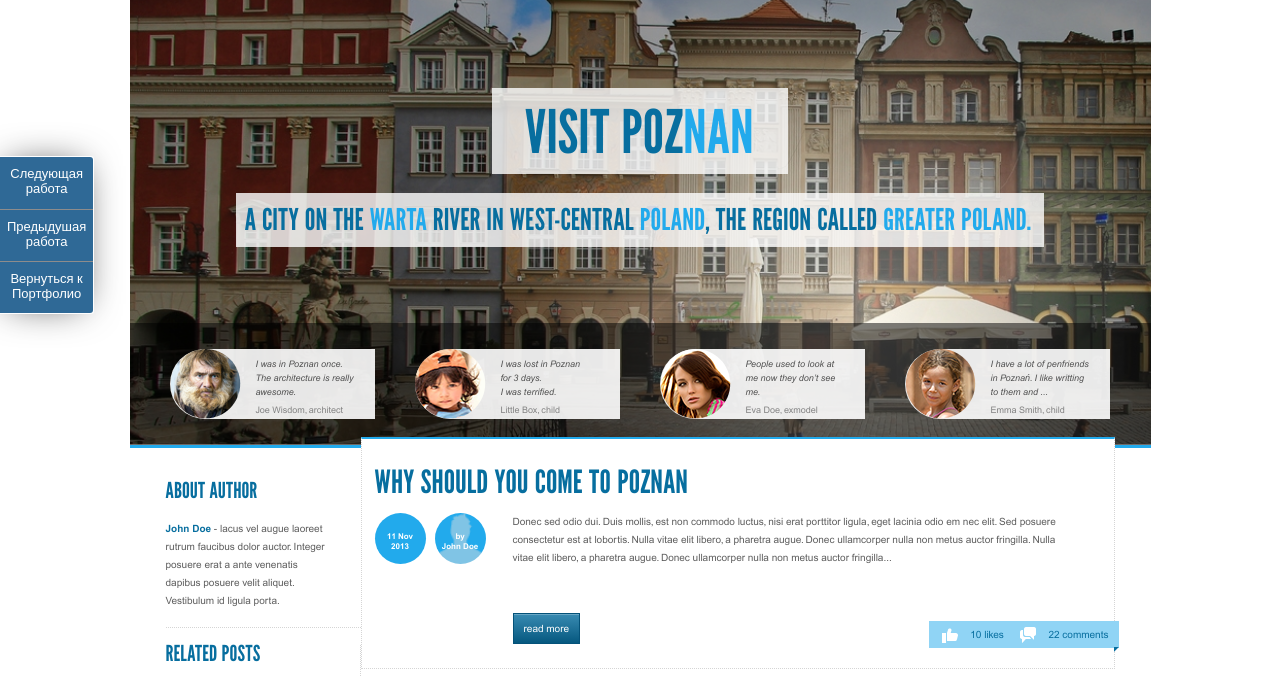
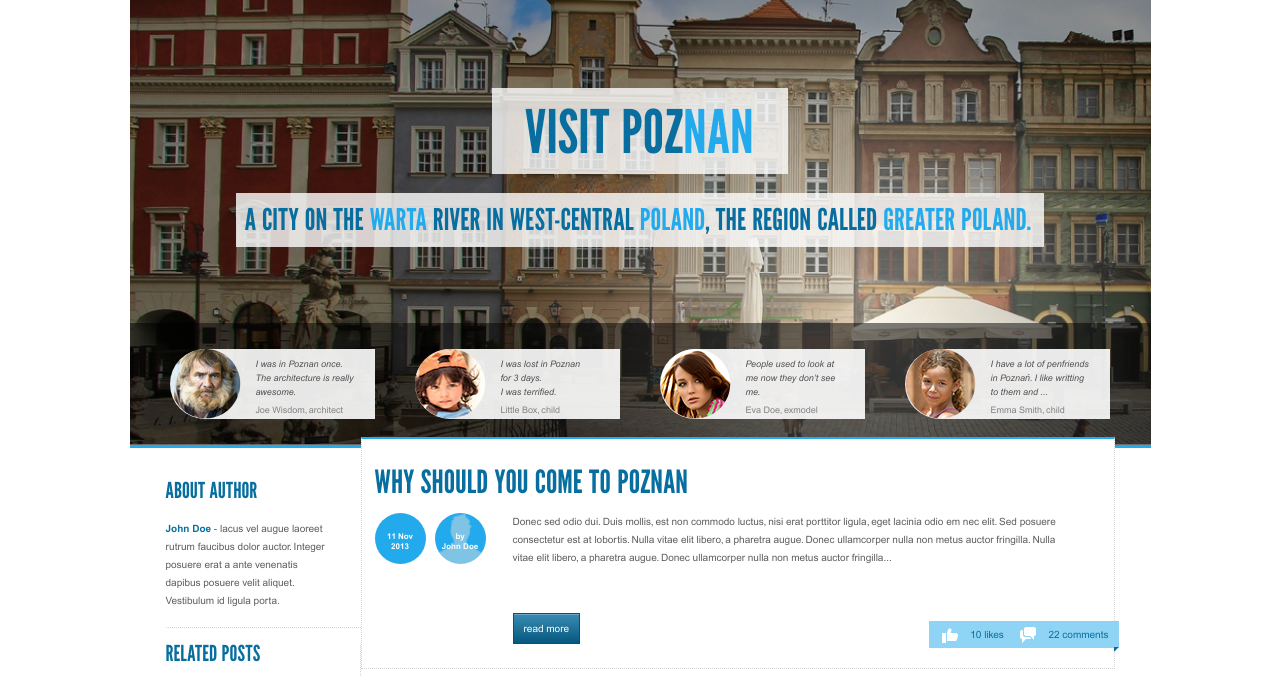
Before and after one commit to SergeySemenov314/Poznan_training-landing, a plain HTML site: page index.html in a window 1280 px wide. Shown: the part 100-776 px from the top of the page. Drawn offline with Linux system fonts and the light colour scheme; a web font is replaced by a local one.

Commit message:
Finished works

```diff
--- a/index.html
+++ b/index.html
@@ -13,13 +13,6 @@
 </head>
 
 <body>
-    <!-- navigation portfolio works -->
-    <nav class="works-nav">
-        <a href="../luis_oenrique/index.html" class="works-nav-item">Следующая <br> работа</a>
-        <a href="../bootstrap4/index.html" class="works-nav-item">Предыдушая <br> работа</a>
-        <a href="../../index.html" class="works-nav-item">Вернуться к<br> Портфолио</a>
-    </nav>
-    <!-- //navigation portfolio works -->
     <header>
         <div class="logo-adress">
             <div class="logo">
--- a/style.css
+++ b/style.css
@@ -4,88 +4,6 @@ body {
     margin: 0 auto;
     padding: 0 35px;
 }
-/* --------------------------------navigation portfolio works */
-
-.works-nav {
-    position: fixed;
-    z-index: 30;
-    left: 0;
-    top: 32vh;
-    border-top-right-radius: 3px;
-    border-bottom-right-radius: 3px;
-    -webkit-box-shadow: -2px 0px 37px -10px rgba(0,0,0,0.75);
-    -moz-box-shadow: -2px 0px 37px -10px rgba(0,0,0,0.75);
-    box-shadow: -2px 0px 37px -10px rgba(0,0,0,0.75);
-    animation: blink 2s linear 2s;
-    border:1px solid transparent;
-    border-left: none
- }
-
- @keyframes blink {
-    0%, 25%{ border-right:1px solid orange;
-                border-bottom:1px solid orange;
-                border-top:1px solid orange;
-
-            }
-    26%, 74%{  border-right:1px solid transparent;
-        border-bottom:1px solid transparent;
-        border-top:1px solid transparent; }
-    75%, 100% { border-right:1px solid orange;
-                border-bottom:1px solid orange;
-                border-top:1px solid orange;
-                  }
-}
-
- @media(min-width: 319px) and (max-width: 767px) {
-    .works-nav  {
-       top: 66vh;
-    }
- }
-
-
- .works-nav .works-nav-item {
-    text-decoration: none;
-    display: block;
-    text-align: center;
-    box-sizing:border-box;
-    height: 52px;
-    padding: 9px 7px;
-    /* font-family: 'Merriweather', serif; */
-    font-family: 'PT Sans Caption', sans-serif;
-    color:white;
-    background-color: #2f6996;
-    border-top: 1px solid #8d8c8c;
-    font-size: 13px;
-    transition: background-color 0.2s ease-in;
- }
-
-
- @media(min-width: 319px) and (max-width: 767px) {
-    .works-nav .works-nav-item {
-       height: 42px;
-       padding: 9px 3px;
-       font-size: 11px;
-    }
- }
-
- .works-nav-item:first-child{
-    border-top-right-radius: 3px;
-    border-top:none;
- }
-
- .works-nav-item:last-child{
-    border-bottom-right-radius: 3px;
- }
-
- .works-nav-item:hover{
-    color: white;
-    background-color: #3e8ac4;
- }
-
- /* --------------------------------END navigation portfolio works */
-
-
-
 
 a {
     text-decoration: none;
```
